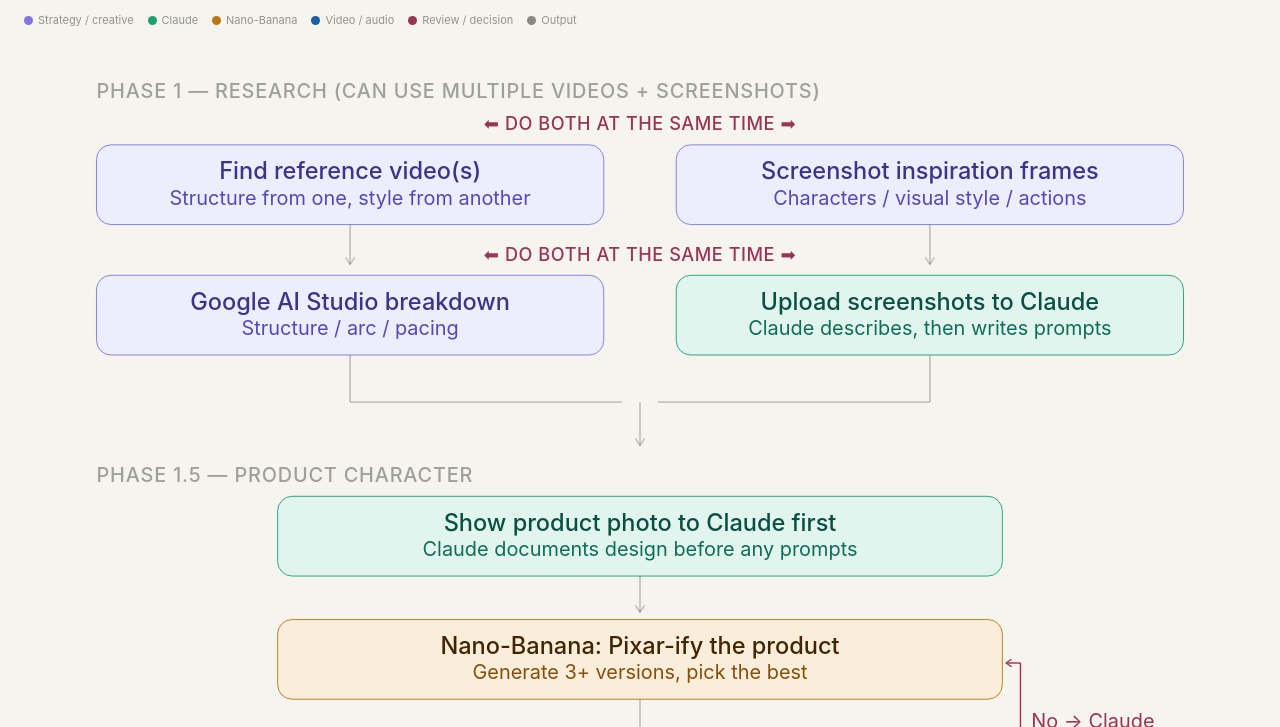
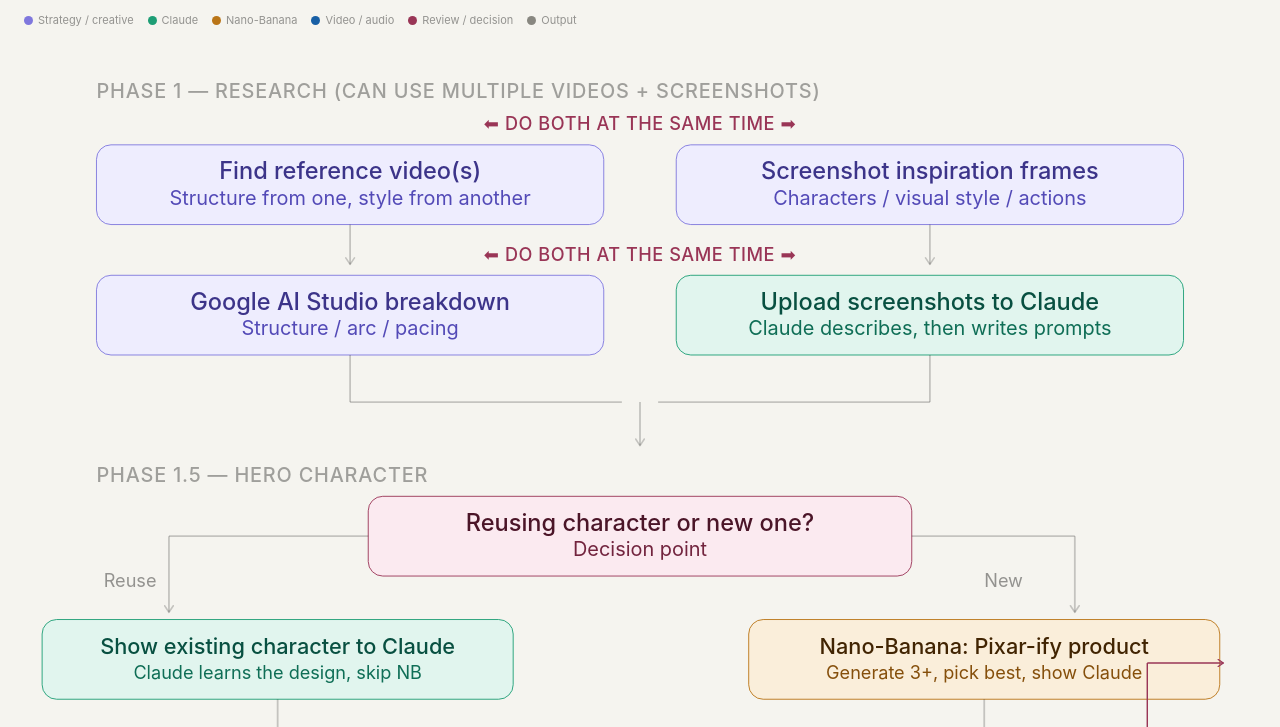
Before and after one commit to Mrpsean/ai-animation-workflow, a plain HTML site: page flowchart.html in a window 1280 px wide. Shown: the part 73-800 px from the top of the page. Drawn offline with Linux system fonts and the light colour scheme.

Commit message:
Add character decision point: reuse existing or create new
- Phase 1.5 now shows a fork: Path A (reuse existing character)
  vs Path B (create new in Nano-Banana)
- Both paths merge at the "Happy with character?" review step
- Detail panels updated to explain both paths
- Matches actual V2 workflow where existing V1 character was reused

Co-Authored-By: Claude Opus 4.6 (1M context) <noreply@anthropic.com>

```diff
--- a/flowchart.html
+++ b/flowchart.html
@@ -155,40 +155,60 @@ svg text { font-family: -apple-system, BlinkMacSystemFont, 'Segoe UI', sans-seri
       <line x1="500" y1="196" x2="350" y2="196" stroke="rgba(0,0,0,0.2)" stroke-width="1"/>
       <line x1="340" y1="196" x2="340" y2="220" stroke="rgba(0,0,0,0.2)" stroke-width="1" marker-end="url(#arr)"/>
 
-      <!-- PHASE 1.5 — PRODUCT CHARACTER -->
-      <text class="phase-label" x="40" y="240" fill="rgba(0,0,0,0.35)">Phase 1.5 — Product character</text>
+      <!-- PHASE 1.5 — HERO CHARACTER -->
+      <text class="phase-label" x="40" y="240" fill="rgba(0,0,0,0.35)">Phase 1.5 — Hero character</text>
 
-      <text class="step-num" x="152" y="262" fill="#1D9E75">2a</text>
-      <g class="node-group" data-step="step-2a" onclick="showDetail('step-2a')">
-        <rect x="140" y="248" width="400" height="44" rx="8" fill="#E1F5EE" stroke="#1D9E75" stroke-width="0.5"/>
-        <text x="340" y="267" text-anchor="middle" font-size="13" font-weight="500" fill="#085041">Show product photo to Claude first</text>
-        <text x="340" y="281" text-anchor="middle" font-size="11" fill="#0F6E56">Claude documents design before any prompts</text>
+      <text class="step-num" x="202" y="262" fill="#993556">2</text>
+      <g class="node-group" data-step="step-2" onclick="showDetail('step-2')">
+        <rect x="190" y="248" width="300" height="44" rx="8" fill="#FBEAF0" stroke="#993556" stroke-width="0.5"/>
+        <text x="340" y="267" text-anchor="middle" font-size="13" font-weight="500" fill="#4B1528">Reusing character or new one?</text>
+        <text x="340" y="281" text-anchor="middle" font-size="11" fill="#72243E">Decision point</text>
       </g>
 
-      <line x1="340" y1="292" x2="340" y2="312" stroke="rgba(0,0,0,0.2)" stroke-width="1" marker-end="url(#arr)"/>
+      <!-- Path A — reuse -->
+      <line x1="190" y1="270" x2="80" y2="270" stroke="rgba(0,0,0,0.2)" stroke-width="1"/>
+      <line x1="80" y1="270" x2="80" y2="312" stroke="rgba(0,0,0,0.2)" stroke-width="1" marker-end="url(#arr)"/>
+      <text x="44" y="298" font-size="10" fill="rgba(0,0,0,0.4)">Reuse</text>
 
-      <text class="step-num" x="152" y="330" fill="#BA7517">2b</text>
-      <g class="node-group" data-step="step-2b" onclick="showDetail('step-2b')">
-        <rect x="140" y="316" width="400" height="44" rx="8" fill="#FAEEDA" stroke="#BA7517" stroke-width="0.5"/>
-        <text x="340" y="335" text-anchor="middle" font-size="13" font-weight="500" fill="#412402">Nano-Banana: Pixar-ify the product</text>
-        <text x="340" y="349" text-anchor="middle" font-size="11" fill="#854F0B">Generate 3+ versions, pick the best</text>
+      <text class="step-num" x="22" y="330" fill="#1D9E75">2a</text>
+      <g class="node-group" data-step="step-2a" onclick="showDetail('step-2a')">
+        <rect x="10" y="316" width="260" height="44" rx="8" fill="#E1F5EE" stroke="#1D9E75" stroke-width="0.5"/>
+        <text x="140" y="335" text-anchor="middle" font-size="12" font-weight="500" fill="#085041">Show existing character to Claude</text>
+        <text x="140" y="349" text-anchor="middle" font-size="10" fill="#0F6E56">Claude learns the design, skip NB</text>
       </g>
 
-      <line x1="340" y1="360" x2="340" y2="380" stroke="rgba(0,0,0,0.2)" stroke-width="1" marker-end="url(#arr)"/>
+      <!-- Path B — new -->
+      <line x1="490" y1="270" x2="580" y2="270" stroke="rgba(0,0,0,0.2)" stroke-width="1"/>
+      <line x1="580" y1="270" x2="580" y2="312" stroke="rgba(0,0,0,0.2)" stroke-width="1" marker-end="url(#arr)"/>
+      <text x="530" y="298" font-size="10" fill="rgba(0,0,0,0.4)">New</text>
 
-      <text class="step-num" x="202" y="398" fill="#993556">2c</text>
-      <g class="node-group" data-step="step-2c" onclick="showDetail('step-2c')">
-        <rect x="190" y="384" width="300" height="44" rx="8" fill="#FBEAF0" stroke="#993556" stroke-width="0.5"/>
-        <text x="340" y="403" text-anchor="middle" font-size="13" font-weight="500" fill="#4B1528">Happy with character?</text>
-        <text x="340" y="417" text-anchor="middle" font-size="11" fill="#72243E">Screenshot bad output &#x2192; Claude fixes</text>
+      <text class="step-num" x="412" y="330" fill="#BA7517">2b</text>
+      <g class="node-group" data-step="step-2b" onclick="showDetail('step-2b')">
+        <rect x="400" y="316" width="260" height="44" rx="8" fill="#FAEEDA" stroke="#BA7517" stroke-width="0.5"/>
+        <text x="530" y="335" text-anchor="middle" font-size="12" font-weight="500" fill="#412402">Nano-Banana: Pixar-ify product</text>
+        <text x="530" y="349" text-anchor="middle" font-size="10" fill="#854F0B">Generate 3+, pick best, show Claude</text>
       </g>
 
-      <line x1="490" y1="406" x2="550" y2="406" stroke="#993556" stroke-width="0.8"/>
-      <line x1="550" y1="406" x2="550" y2="340" stroke="#993556" stroke-width="0.8"/>
-      <line x1="550" y1="340" x2="542" y2="340" stroke="#993556" stroke-width="0.8" marker-end="url(#arr)"/>
-      <text x="556" y="376" font-size="11" fill="#993556">No &#x2192; Claude</text>
+      <!-- Both paths merge -->
+      <line x1="140" y1="360" x2="140" y2="390" stroke="rgba(0,0,0,0.2)" stroke-width="1"/>
+      <line x1="530" y1="360" x2="530" y2="390" stroke="rgba(0,0,0,0.2)" stroke-width="1"/>
+      <line x1="140" y1="390" x2="330" y2="390" stroke="rgba(0,0,0,0.2)" stroke-width="1"/>
+      <line x1="530" y1="390" x2="350" y2="390" stroke="rgba(0,0,0,0.2)" stroke-width="1"/>
+      <line x1="340" y1="390" x2="340" y2="410" stroke="rgba(0,0,0,0.2)" stroke-width="1" marker-end="url(#arr)"/>
 
-      <line x1="340" y1="428" x2="340" y2="458" stroke="rgba(0,0,0,0.2)" stroke-width="1" marker-end="url(#arr)"/>
+      <text class="step-num" x="202" y="428" fill="#993556">2c</text>
+      <g class="node-group" data-step="step-2c" onclick="showDetail('step-2c')">
+        <rect x="190" y="414" width="300" height="44" rx="8" fill="#FBEAF0" stroke="#993556" stroke-width="0.5"/>
+        <text x="340" y="433" text-anchor="middle" font-size="13" font-weight="500" fill="#4B1528">Happy with character?</text>
+        <text x="340" y="447" text-anchor="middle" font-size="11" fill="#72243E">Screenshot bad output &#x2192; Claude fixes</text>
+      </g>
+
+      <line x1="490" y1="436" x2="620" y2="436" stroke="#993556" stroke-width="0.8"/>
+      <line x1="620" y1="436" x2="620" y2="340" stroke="#993556" stroke-width="0.8"/>
+      <line x1="620" y1="340" x2="662" y2="340" stroke="#993556" stroke-width="0.8" marker-end="url(#arr)"/>
+      <text x="624" y="392" font-size="11" fill="#993556">No &#x2192; redo</text>
+
+      <line x1="340" y1="458" x2="340" y2="488" stroke="rgba(0,0,0,0.2)" stroke-width="1" marker-end="url(#arr)"/>
 
       <!-- PHASE 2 — SCRIPT -->
       <text class="phase-label" x="40" y="478" fill="rgba(0,0,0,0.35)">Phase 2 — Script (iterative, not one-shot)</text>
@@ -420,28 +440,34 @@ const steps = {
       { url: 'https://claude.ai/', label: 'Open Claude' }
     ]
   },
+  'step-2': {
+    step: '2', title: 'Reusing character or creating new?',
+    instruction: 'Decision point. If you already have a Pixar-ified character from a previous ad that you want to reuse — go left (Path A). If you need a brand new character — go right (Path B). Either way, Claude must see the character before writing any scene prompts.',
+    tip: 'The V2 top performer reused the Supply Life box character from V1. It was shown to Claude at the start of the session — not recreated from scratch.'
+  },
   'step-2a': {
-    step: '2a', title: 'Show product photo to Claude first',
-    instruction: 'Before generating in Nano-Banana, upload the real product photo to Claude. Claude documents the character design — branding, colours, proportions, limb style. This knowledge informs every prompt that includes the product character. Without this step, Claude describes a generic box character.',
+    step: '2a', title: 'Show existing character to Claude',
+    instruction: 'Upload the existing Pixar-ified character image to Claude. Say: "This is the character we\'re using for this ad." Claude now knows the design and will include it accurately in every Nano-Banana prompt. Skip Nano-Banana character creation entirely.',
     images: [
-      { src: 'images/supply-life-box.png', label: 'Supply Life box character' }
-    ]
+      { src: 'images/supply-life-box.png', label: 'Existing Supply Life box character from V1/V2' }
+    ],
+    tip: 'This is what happened in the V2 production — the character already existed from V1. No need to recreate it.'
   },
   'step-2b': {
     step: '2b', title: 'Nano-Banana: Pixar-ify the product',
-    instruction: 'Upload the real product image to Nano-Banana Pro. Prompt: "Turn this into a Pixar/Dreamworks 3D animated character." Generate at least 3 versions. Pick the strongest. Save that output — it becomes the character reference for every subsequent scene.',
+    instruction: 'Only if creating a NEW character. Upload the real product photo to Nano-Banana Pro. Prompt: "Turn this into a Pixar/Dreamworks 3D animated character." Generate 3+ versions, pick the best. Then show that chosen character to Claude so Claude knows the design going forward.',
     links: [
       { url: 'https://www.higgsfield.ai/', label: 'Open Higgsfield' }
     ],
-    tip: 'Generate the product character FIRST, separately. You\'ll reference this image in every scene it appears in to maintain consistency.'
+    tip: 'Save the chosen output — it becomes the character reference for every subsequent scene. Upload it as a reference in Nano-Banana for consistency.'
   },
   'step-2c': {
     step: '2c', title: 'Happy with character?',
-    instruction: 'Check the output. If wrong — screenshot the bad output, send to Claude, describe the specific problem. Claude rewrites the prompt. Regenerate. Don\'t regenerate the same prompt — that gives variations of the same mistake.',
+    instruction: 'Check the output (whether reused or new). If wrong — screenshot the bad output, send to Claude, describe the specific problem. Claude rewrites the prompt. Regenerate. Don\'t regenerate the same prompt — that gives variations of the same mistake.',
     images: [
-      { src: 'images/supply-life-box.png', label: 'Good: cardboard limbs, correct branding' }
+      { src: 'images/supply-life-box.png', label: 'Good: correct character design' }
     ],
-    tip: 'Known issue: Nano-Banana sometimes renders limbs as gold/metallic instead of cardboard-coloured. Specify "cardboard-coloured limbs, NOT metallic" in the prompt.'
+    tip: 'Known issue: Nano-Banana sometimes renders limbs as gold/metallic instead of cardboard-coloured. Specify "cardboard-coloured limbs, NOT metallic" in the prompt if this happens.'
   },
   'step-3': {
     step: '3', title: 'Claude writes the script (iterative)',
```
